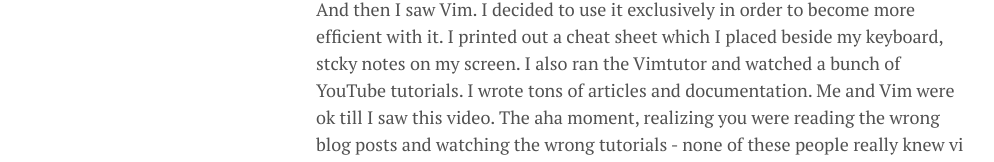
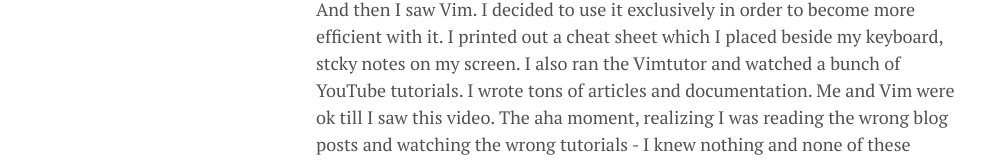
Before and after one commit to lgeurts/lgeurts.github.io, a Jekyll site: the page built from _posts/2022-11-11-mastering-the-vim-language.md, in a window 1280 px wide. Shown: the part 339-501 px from the top of the page, without its empty margins (0-994 px from the left). Built offline with Jekyll 4.4.1, drawn with Linux system fonts in a browser that asks for light colours; nearby versions of some CDN libraries; comment, search, counter and statistics services are not loaded; some of the changed lines change nothing that is shown; some of the changed text lies outside the part shown.

Commit message:
Update 2022-11-11-mastering-the-vim-language.md

```diff
--- a/_posts/2022-11-11-mastering-the-vim-language.md
+++ b/_posts/2022-11-11-mastering-the-vim-language.md
@@ -9,7 +9,7 @@
 
 I remember when nano was my favorite editor, living in blissful ignorance not knowing any of the crap I know today. I was focused on the work I did, not on the tools I was using to get the work done. This was not only minimalism at heart, but it was in fact in many ways also the most productive.
 
-And then I saw Vim. I decided to use it exclusively in order to become more efficient with it. I printed out a cheat sheet which I placed beside my keyboard, stcky notes on my screen. I also ran the Vimtutor and watched a bunch of YouTube tutorials. I wrote tons of articles and documentation. Me and Vim were ok till I saw this video. The aha moment, realizing you were reading the wrong blog posts and watching the wrong tutorials - none of these people really knew vi either, and they where just passing along bad habits. I learned that to learn correctly about Vim is to understand that you talk to Vim when you edit text.
+And then I saw Vim. I decided to use it exclusively in order to become more efficient with it. I printed out a cheat sheet which I placed beside my keyboard, stcky notes on my screen. I also ran the Vimtutor and watched a bunch of YouTube tutorials. I wrote tons of articles and documentation. Me and Vim were ok till I saw this video. The aha moment, realizing I was reading the wrong blog posts and watching the wrong tutorials - I knew nothing and none of these people really knew vi either.
 
 [![Watch the video](https://img.youtube.com/vi/wlR5gYd6um0/maxresdefault.jpg)](https://youtu.be/wlR5gYd6um0)
 
```
